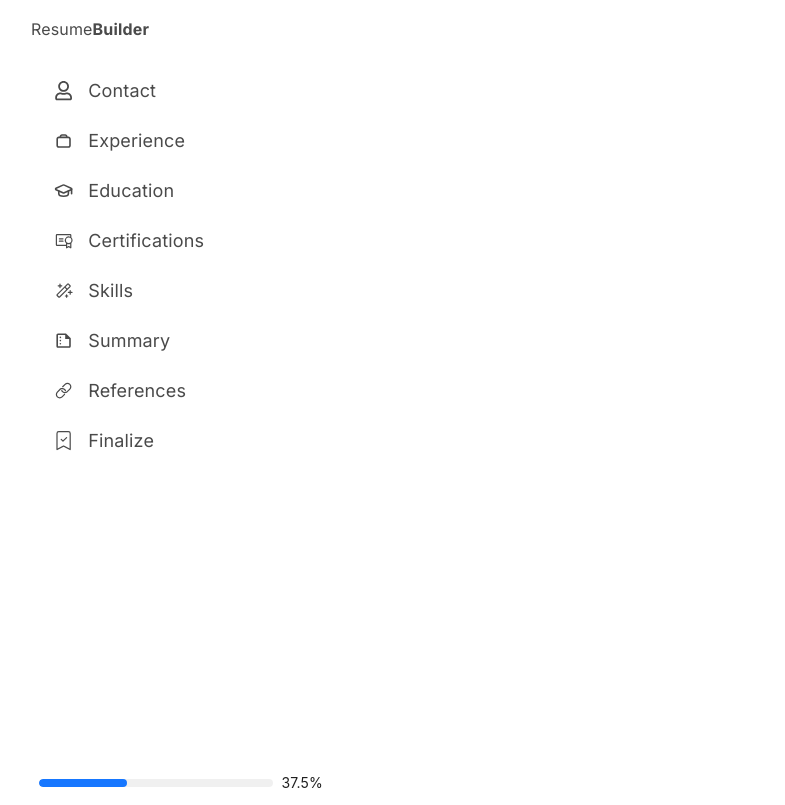
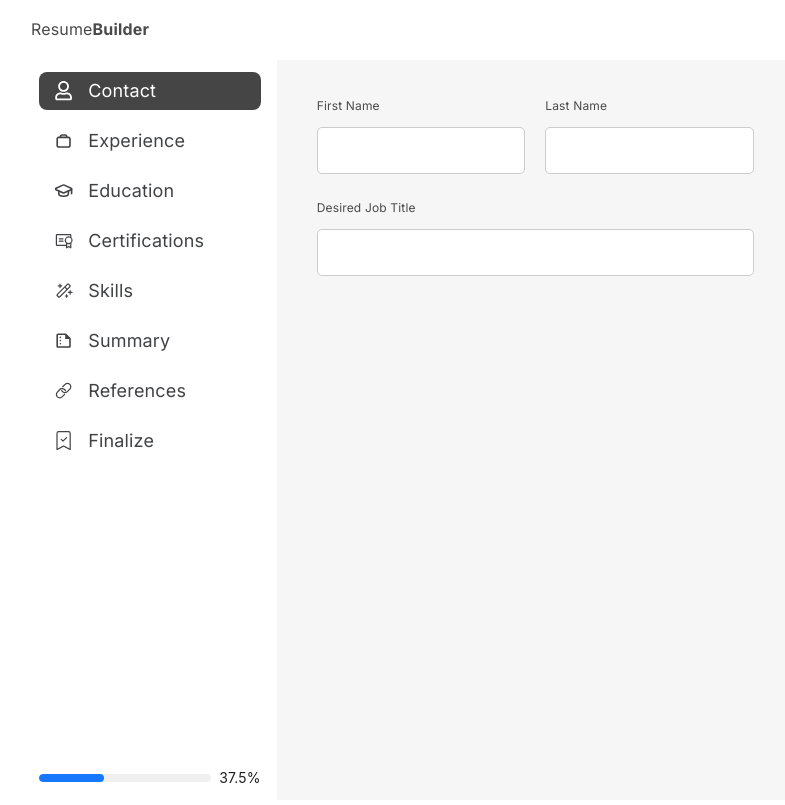
Before and after one commit to ojay234/resume-builder, a Next.js app in the folder client-resume-builder/: page /builder/resume/personal-details in a window 1280 px wide. Shown: the whole page, without its empty margins (9-794 px from the left). Built offline with nearby package versions, Linux system fonts and the light colour scheme.

Commit message:
implemented customInput component

```diff
--- a/client-resume-builder/app/builder/resume/personal-details/page.tsx
+++ b/client-resume-builder/app/builder/resume/personal-details/page.tsx
@@ -1,10 +1,13 @@
+"use client";
+import React from "react";
 import Sidebar from "@/components/page-sections/builder/Sidebar";
-import React from "react";
+import PersonalDetailsForm from "@/components/page-sections/builder/resume/forms/PersonalDetailsForm";
 
 function PersonalDetails() {
   return (
-    <div>
+    <div className="flex gap-2">
       <Sidebar />
+      <PersonalDetailsForm />
     </div>
   );
 }
--- a/client-resume-builder/app/globals.css
+++ b/client-resume-builder/app/globals.css
@@ -2,20 +2,20 @@
 @tailwind components;
 @tailwind utilities;
 
+ *{
+  margin: 0;
+  padding: 0;
+ }
 
-
-@media (prefers-color-scheme: dark) {
-
-}
 
 body {
     margin: 0;
+    padding: 0;
       color: #4a4a4a;
       font-family: "Inter", -apple-system, BlinkMacSystemFont, "Segoe UI", Helvetica, Arial, sans-serif, "Apple Color Emoji", "Segoe UI Emoji", "Segoe UI Symbol";
       fill: #4a4a4a;
       letter-spacing: .16px;
       font-weight: 400;
-
       line-height: 2.6rem;
 }
 
--- /dev/null
+++ b/client-resume-builder/components/common/custom-input.tsx
@@ -0,0 +1,32 @@
+import { Field } from "formik";
+import styled from "styled-components";
+
+interface CustomInputProps {
+  name: string;
+  type: string;
+  label: string;
+}
+
+function CustomInput({ name, type, label }: CustomInputProps) {
+  return (
+    <StyledInputContainer>
+      <label>{label}</label>
+      <Field name={name} type={type} />
+    </StyledInputContainer>
+  );
+}
+
+const StyledInputContainer = styled.div`
+  label {
+    font-size: 12px;
+  }
+
+  input {
+    border-radius: 5px;
+    width: 100%;
+    padding: 2px 20px;
+    border: 1px solid #ccc;
+  }
+`;
+
+export default CustomInput;
--- a/client-resume-builder/components/page-sections/builder/Sidebar.tsx
+++ b/client-resume-builder/components/page-sections/builder/Sidebar.tsx
@@ -1,5 +1,6 @@
 "use client";
-import React from "react";
+import React, { useEffect, useState } from "react";
+import { usePathname } from "next/navigation";
 import { FaRegUser } from "react-icons/fa";
 import { CgWorkAlt } from "react-icons/cg";
 import { LuGraduationCap } from "react-icons/lu";
@@ -12,43 +13,61 @@ import { Progress } from "antd";
 import styled from "styled-components";
 
 function Sidebar() {
+  const path = usePathname();
+  const [activeButton, setActiveButton] = useState("");
+
+  useEffect(() => {
+    const pathArray = path.split("/");
+    const requiredPathname = pathArray[pathArray.length - 1];
+    console.log(pathArray, requiredPathname);
+    setActiveButton(requiredPathname);
+  }, []);
+
   const buttons = [
     {
+      id: "personal-details",
       icon: <FaRegUser size="1.2rem" />,
       text: "Contact",
       onClick: () => handleButtonClick("contact"),
     },
     {
+      id: "experience",
       icon: <CgWorkAlt size="1.2rem" />,
       text: "Experience",
       onClick: () => handleButtonClick("experience"),
     },
     {
+      id: "education",
       icon: <LuGraduationCap size="1.2rem" />,
       text: "Education",
       onClick: () => handleButtonClick("education"),
     },
     {
+      id: "certifications",
       icon: <PiCertificate size="1.2rem" />,
       text: "Certifications",
       onClick: () => handleButtonClick("certification"),
     },
     {
+      id: "skills",
       icon: <PiMagicWand size="1.2rem" />,
       text: "Skills",
       onClick: () => handleButtonClick("skills"),
     },
     {
+      id: "summary",
       icon: <MdOutlineSummarize size="1.2rem" />,
       text: "Summary",
       onClick: () => handleButtonClick("summary"),
     },
     {
+      id: "references",
       icon: <IoIosLink size="1.2rem" />,
       text: "References",
       onClick: () => handleButtonClick("references"),
     },
     {
+      id: "finalize",
       icon: <BsBookmarkCheck size="1.2rem" />,
       text: "Finalize",
       onClick: () => handleButtonClick("finalize"),
@@ -65,31 +84,39 @@ function Sidebar() {
   const progress = (completedSteps / totalSteps) * 100;
 
   return (
-    <SidebarContainer className="hidden md:flex flex-col justify-between gap-3 w-[30%] max-w-[300px]  bg-white  overflow-hidden py-3 text-lg px-2">
+    <SidebarContainer className="hidden md:flex flex-col justify-between gap-3 w-[25%] max-w-[300px]  bg-white  py-3 text-lg px-2">
       <div className="flex flex-col gap-3">
         {buttons.map((button, index) => (
-          <StyledButton key={index} onClick={button.onClick}>
+          <StyledButton
+            key={index}
+            onClick={button.onClick}
+            activated={activeButton === button.id}
+          >
             <p>{button.icon}</p>
             <p>{button.text}</p>
           </StyledButton>
         ))}
       </div>
 
-      <Progress percent={progress} status="active" />
+      <Progress percent={progress} />
     </SidebarContainer>
   );
 }
 
 const SidebarContainer = styled.div`
-  height: calc(100vh - 55px);
+  height: calc(100vh - 60px);
+  overflow: hidden !important;
 `;
 
-const StyledButton = styled.button`
+const StyledButton = styled.button<{ activated: boolean }>`
   display: flex;
   align-items: center;
   gap: 15px;
   padding: 5px 15px;
   border-radius: 8px;
+  background-color: ${(props) =>
+    props.activated ? "#181717cc" : "transparent"};
+  color: ${(props) => (props.activated ? "white" : "#404245")};
   &:hover {
     background-color: #96b5f9;
     color: white;
--- /dev/null
+++ b/client-resume-builder/components/page-sections/builder/resume/forms/PersonalDetailsForm.tsx
@@ -0,0 +1,39 @@
+import React from "react";
+import { Formik, Form } from "formik";
+import CustomInput from "@/components/common/custom-input";
+
+function PersonalDetailsForm() {
+  return (
+    <div className="w-full bg-[#f6f6f6] px-10 py-6">
+      <div className="md:w-[50%] ">
+        <Formik>
+          <Form>
+            <div className="flex flex-col gap-3">
+              <div className="flex gap-5">
+                <div className="w-1/2">
+                  <CustomInput
+                    name="firstname"
+                    type="text"
+                    label="First Name"
+                  />
+                </div>
+                <div className="w-1/2">
+                  <CustomInput name="lastname" type="text" label="Last Name" />
+                </div>
+              </div>
+              <div>
+                <CustomInput
+                  name="desiredJob"
+                  type="text"
+                  label="Desired Job Title"
+                />
+              </div>
+            </div>
+          </Form>
+        </Formik>
+      </div>
+    </div>
+  );
+}
+
+export default PersonalDetailsForm;
--- a/client-resume-builder/package.json
+++ b/client-resume-builder/package.json
@@ -11,11 +11,13 @@
   "dependencies": {
     "antd": "^5.14.1",
     "axios": "^1.6.7",
+    "formik": "^2.4.5",
     "next": "14.1.0",
     "react": "^18",
     "react-dom": "^18",
     "react-icons": "^5.0.1",
-    "styled-components": "^6.1.8"
+    "styled-components": "^6.1.8",
+    "yup": "^1.3.3"
   },
   "devDependencies": {
     "@types/node": "^20",
```
Also changed, not shown: client-resume-builder/app/builder/layout.tsx (+5 -5 lines), 1 other file (tests, documents, lock files or other folders).
